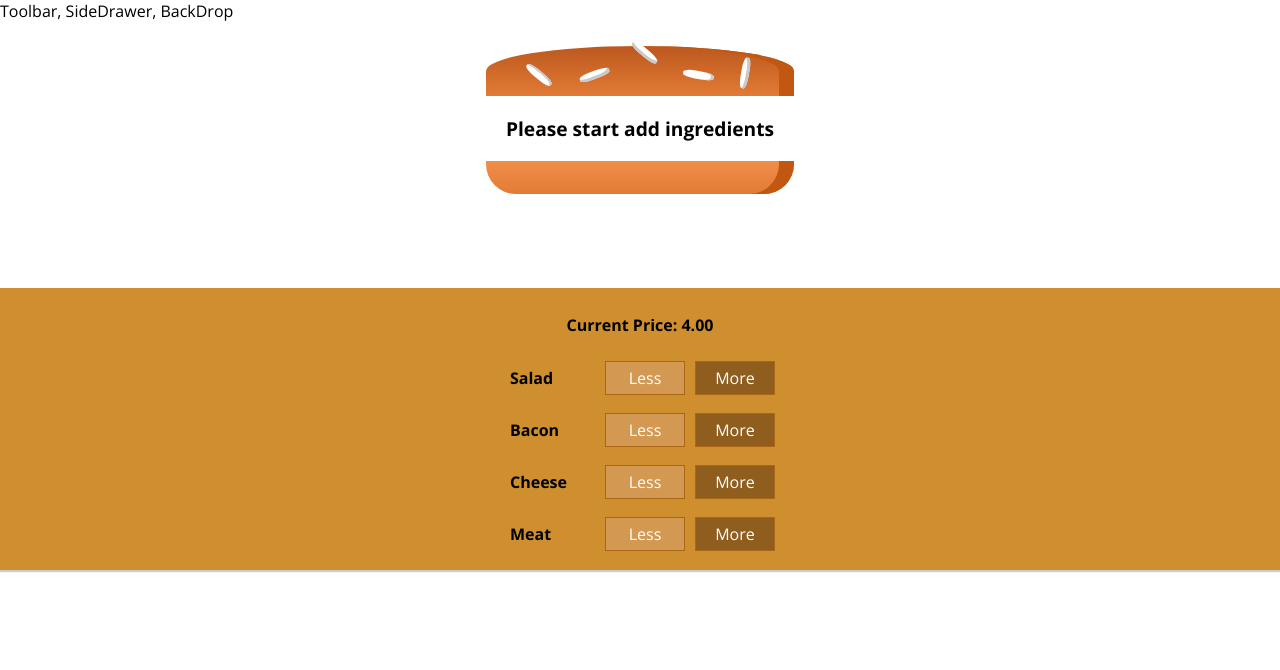
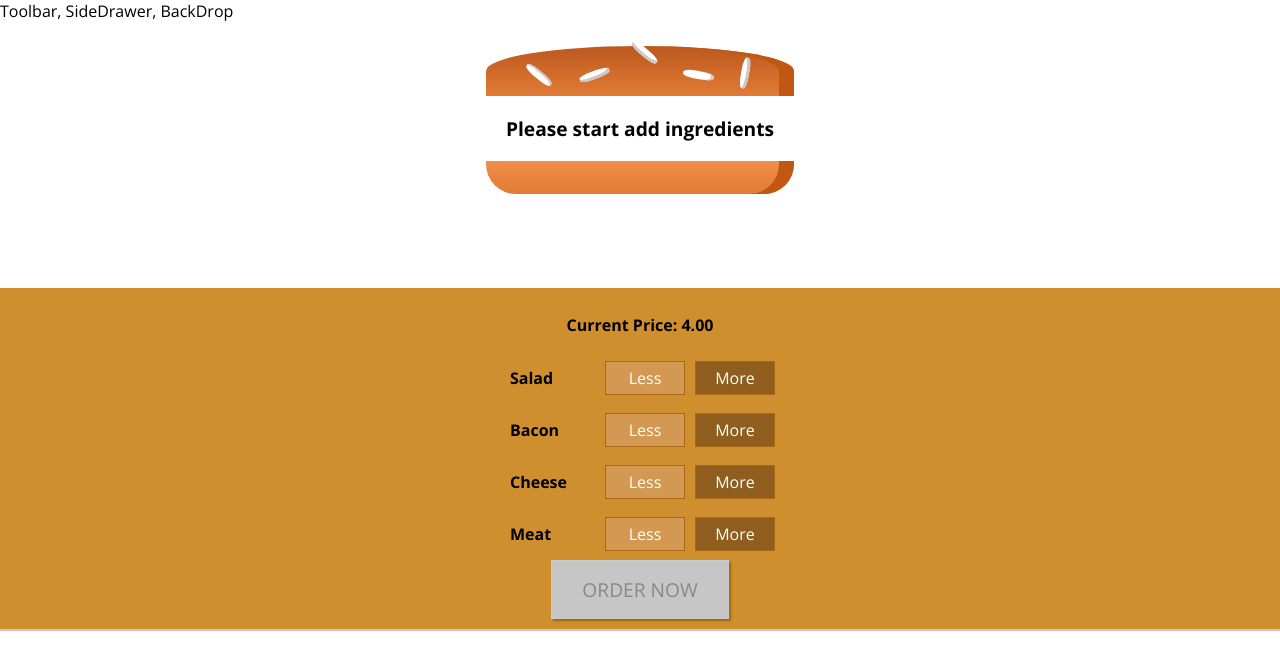
Before and after one commit to WallaceGomes/burguer-builder, a React (Create React App) app: page / in a window 1280 px wide. Shown: the top 670 px of the page. Built offline with nearby package versions, Linux system fonts and the light colour scheme.

Commit message:
Implementando state e  botão de ordem

```diff
--- a/src/components/Burger/BuildControls/BuildControls.css
+++ b/src/components/Burger/BuildControls/BuildControls.css
@@ -8,3 +8,45 @@
     margin: auto;
     padding: 10px 0;
 }
+
+
+.OrderButton {
+    background-color: #DAD735;
+    outline: none;
+    cursor: pointer;
+    border: 1px solid #966909;
+    color: #966909;
+    font-family: inherit;
+    font-size: 1.2em;
+    padding: 15px 30px;
+    box-shadow: 2px 2px 2px #966909;
+}
+
+.OrderButton:hover, .OrderButton:active {
+    background-color: #A0DB41;
+    border: 1px solid #966909;
+    color: #966909;
+}
+
+.OrderButton:disabled {
+    background-color: #C7C6C6;
+    cursor: not-allowed;
+    border: 1px solid #ccc;
+    color: #888888;
+}
+
+.OrderButton:not(:disabled) {
+    animation: enable 0.3s linear;
+}
+
+@keyframes enable {
+    0% {
+        transform: scale(1);
+    }
+    60% {
+        transform: scale(1.1);
+    }
+    100% {
+        transform: scale(1);
+    }
+}
--- a/src/components/Burger/BuildControls/BuildControls.js
+++ b/src/components/Burger/BuildControls/BuildControls.js
@@ -22,6 +22,7 @@
             added={() => props.ingredientAdded(ctrl.type)}
             removed={() => props.ingredientRemoved(ctrl.type)} />
         ))}
+        <button className="OrderButton" disabled={!props.purchasable}>ORDER NOW</button>
     </div>
 );
 
--- a/src/containers/BurgerBuilder/BurgerBuilder.js
+++ b/src/containers/BurgerBuilder/BurgerBuilder.js
@@ -25,7 +25,24 @@
             meat: 0,
             cheese: 0
         },
-        totalPrice: 4
+        totalPrice: 4,
+        purchasable: false
+    }
+
+    updatePurchaseState () {
+        //copia o state atual dos ingredientes
+        const ingredients = {
+            ...this.state.ingrendients
+        };
+        //cria um array com a quantidade dos ingredientes
+        const sum = Object.keys(ingredients)
+        .map(igKey => { //acessa a quantidade de ingredientes em cada item
+            return ingredients[igKey];
+        })
+        .reduce((sum, el) => { //soma todos os elementos do array em sum
+            return sum +el;
+        }, 0);
+        this.setState({purchasable: sum > 0}); //se sum > 0 => purchaseble == true
     }
 
     addIngredientHandler = (type) => {
@@ -39,6 +56,7 @@
         const oldPrice = this.state.totalPrice;
         const newPrice = oldPrice + priceAddition;
         this.setState({totalPrice: newPrice, ingredients: updatedIngredients});
+        this.updatePurchaseState(updatedIngredients);
     };
 
     removeIngredientHandler = (type) => {
@@ -55,6 +73,7 @@
         const oldPrice = this.state.totalPrice;
         const newPrice = oldPrice - priceDeduction;
         this.setState({totalPrice: newPrice, ingredients: updatedIngredients});
+        this.updatePurchaseState(updatedIngredients);
     };
 
     render () {
@@ -64,6 +83,7 @@
                 <BuildControls
                     ingredientAdded={this.addIngredientHandler}
                     ingredientRemoved={this.removeIngredientHandler}
+                    purchasable={this.state.purchasable}
                     price={this.state.totalPrice} />
             </Aux>
         );
```
